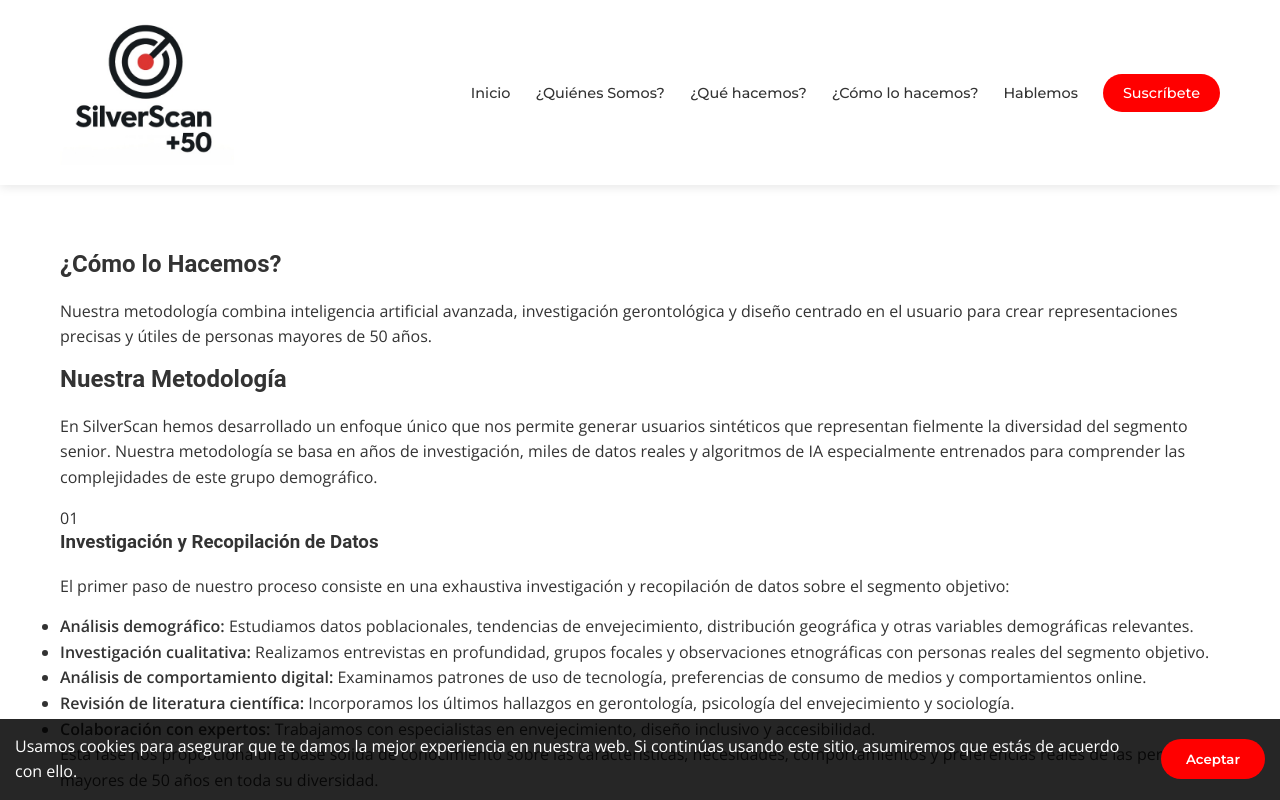
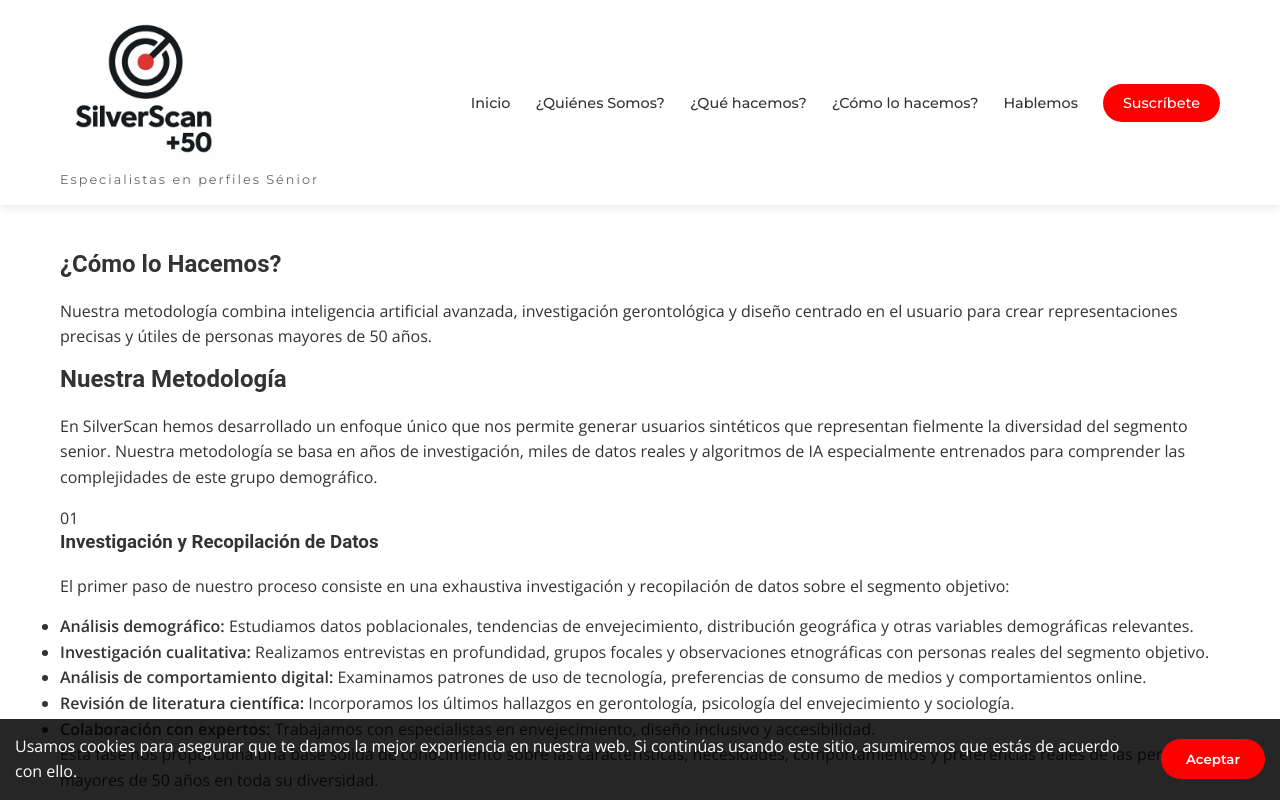
Before and after one commit to Crisbermi/SilverScan, a plain HTML site: page como.html in a window 1280 px wide. Shown: the top 800 px of the page. Drawn offline with nearby package versions, Linux system fonts and the light colour scheme.

Commit message:
Add files via upload

```diff
--- a/como.html
+++ b/como.html
@@ -23,7 +23,7 @@
             <div class="logo">
                 <a href="index.html">
                     <img src="logosilverscan.jpg" class="logo-img">
-                    <p class="subtitle"></p>
+                    <p class="subtitle">Especialistas en perfiles Sénior</p>
                 </a>
             </div>
 
```
Also changed, not shown: hacemos.html (+1 -1 lines), index.html (+2 -2 lines).
